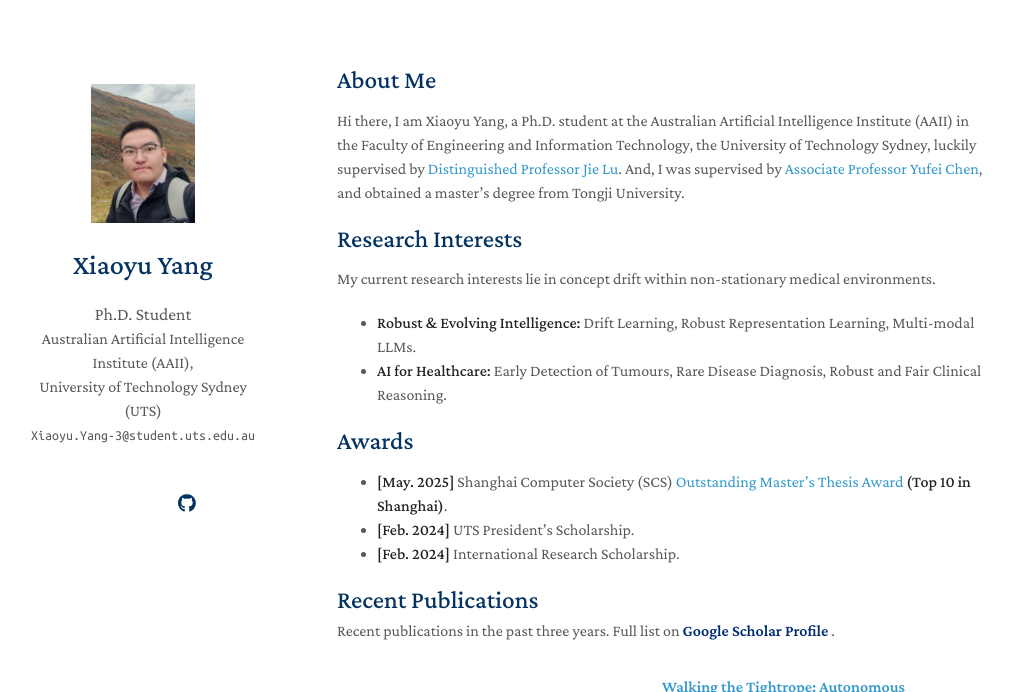
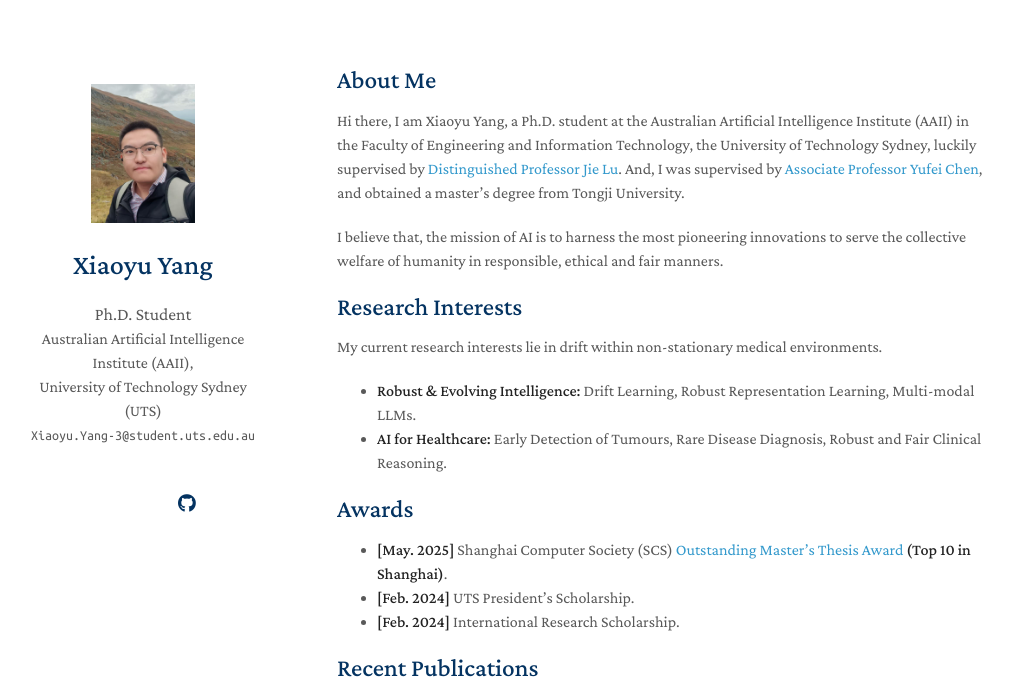
Before and after one commit to XiaoyuYoung/XiaoyuYoung.github.io, a Jekyll site: the page built from index.md, in a window 1280 px wide and 900 px high, cut to the strip 0-692 px from the top of the window. Shown: the whole strip, without its empty margins (133-1146 px from the left). Built offline with Jekyll 4.4.1, drawn with Linux system fonts in a browser that asks for light colours; a style sheet for code colours, icons or effects is not loaded; our own code applies the rules of GitHub Pages for plain Markdown files.

Commit message:
Update index.md

```diff
--- a/index.md
+++ b/index.md
@@ -7,9 +7,11 @@ layout: homepage
 
 Hi there, I am Xiaoyu Yang, a Ph.D. student at the Australian Artificial Intelligence Institute (AAII) in the Faculty of Engineering and Information Technology, the University of Technology Sydney, luckily supervised by [Distinguished Professor Jie Lu](https://profiles.uts.edu.au/Jie.Lu). And, I was supervised by [Associate Professor Yufei Chen](https://yufei-chen-tj.github.io/), and obtained a master's degree from Tongji University.
 
+I believe that, the mission of AI is to harness the most pioneering innovations to serve the collective welfare of humanity in responsible, ethical and fair manners.
+
 ## Research Interests
 
-My current research interests lie in concept drift within non-stationary medical environments.
+My current research interests lie in drift within non-stationary medical environments.
 
 - **Robust & Evolving Intelligence:** Drift Learning, Robust Representation Learning, Multi-modal LLMs.
 - **AI for Healthcare:** Early Detection of Tumours, Rare Disease Diagnosis, Robust and Fair Clinical Reasoning.
```
